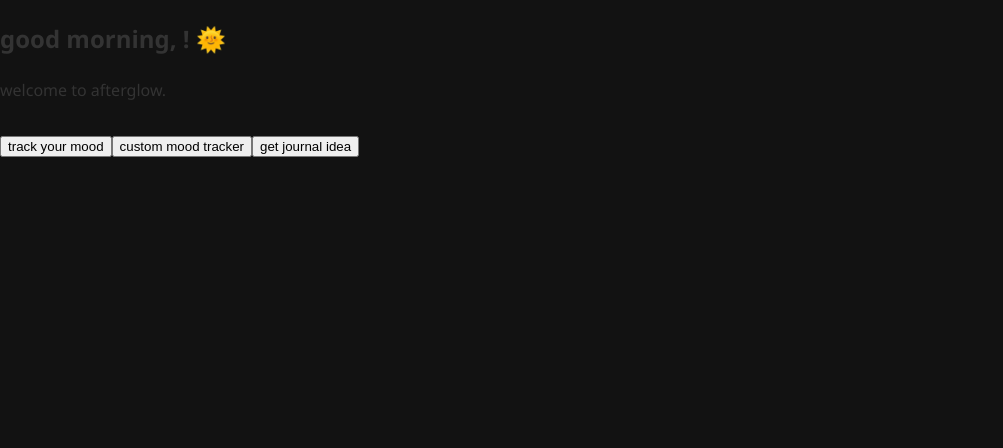
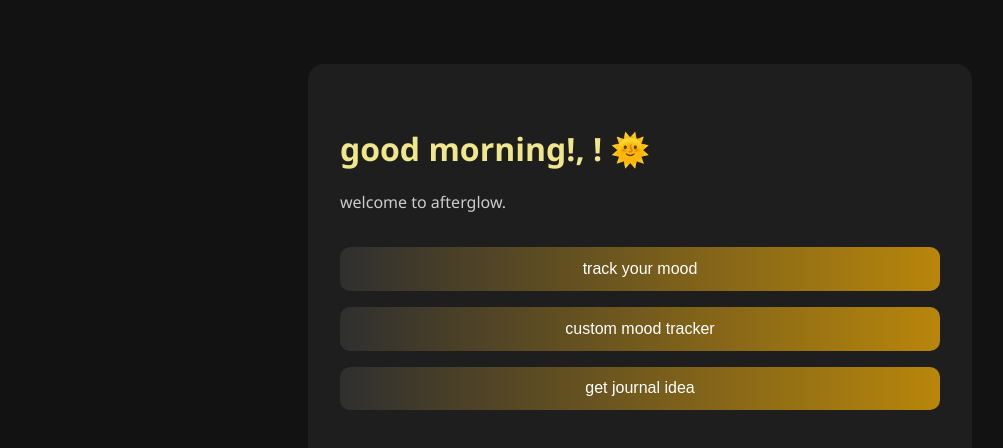
Before and after one commit to 46-HA/afterglow, a React (Vite) app in the folder afterglow/: page /dashboard in a window 1280 px wide. Shown: the top 448 px of the page, without its empty margins (0-1003 px from the left). Built offline with nearby package versions, Linux system fonts and the light colour scheme; no server answers.

Commit message:
added a better dashboard

```diff
--- a/afterglow/src/Dashboard.jsx
+++ b/afterglow/src/Dashboard.jsx
@@ -1,15 +1,15 @@
+import './css/Dashboard.css';
 import { useEffect, useState } from 'react';
 import axios from 'axios';
 import { useNavigate } from 'react-router-dom';
 
 const API_URL = 'http://localhost:2044/api';
-const WEATHER_API_KEY = "0ca7d9ac3fbf28ff0b412e5961fdcd3e"; // lol idc if someone steals this (dotenv isn't working)
+const WEATHER_API_KEY = '0ca7d9ac3fbf28ff0b412e5961fdcd3e'; // amazing security (dotenv wouldn't work)
 
 export default function Dashboard() {
-  const [name, setName] = useState(''); // 👤
-  const [greeting, setGreeting] = useState(''); // ⏰
-  const [weather, setWeather] = useState(null); // 🌦️
-
+  const [name, setName] = useState('');
+  const [greeting, setGreeting] = useState('');
+  const [weather, setWeather] = useState(null);
   const [journalPrompt, setJournalPrompt] = useState('');
   const [journalEntry, setJournalEntry] = useState('');
   const [loading, setLoading] = useState(false);
@@ -18,7 +18,7 @@
 
   useEffect(() => {
     const hour = new Date().getHours();
-    if (hour < 12) setGreeting('good morning');
+    if (hour < 12) setGreeting('good morning!');
     else if (hour < 18) setGreeting('good afternoon');
     else setGreeting('good evening');
   }, []);
@@ -28,23 +28,17 @@
     if (email) {
       axios
         .post(`${API_URL}/get-user-name`, { email })
-        .then((res) => {
-          setName(res.data.name || 'friend');
-        })
-        .catch((err) => {
-          console.error('Failed to fetch name:', err);
-          setName('friend');
-        });
+        .then((res) => setName(res.data.name || 'buddy'))
+        .catch(() => setName('buddy'));
     }
   }, []);
 
   useEffect(() => {
     if (navigator.geolocation) {
-      navigator.geolocation.getCurrentPosition(async (position) => {
-        const { latitude, longitude } = position.coords;
+      navigator.geolocation.getCurrentPosition(async ({ coords }) => {
         try {
           const response = await fetch(
-            `https://api.openweathermap.org/data/2.5/weather?lat=${latitude}&lon=${longitude}&appid=${WEATHER_API_KEY}&units=metric`
+            `https://api.openweathermap.org/data/2.5/weather?lat=${coords.latitude}&lon=${coords.longitude}&appid=${WEATHER_API_KEY}&units=metric`
           );
           const data = await response.json();
           setWeather({
@@ -52,8 +46,8 @@
             condition: data.weather[0].main,
             city: data.name,
           });
-        } catch (err) {
-          console.error('Failed to fetch weather:', err);
+        } catch {
+          console.error('Failed to fetch weather');
         }
       });
     }
@@ -75,102 +69,71 @@
           ],
         },
         {
-          headers: {
-            'Content-Type': 'application/json',
-          },
+          headers: { 'Content-Type': 'application/json' },
         }
       );
 
       const content = response.data.choices?.[0]?.message?.content;
       setJournalPrompt(content || 'no prompt returned');
-    } catch (err) {
-      console.error(`error fetching journal prompt: ${err}`);
+    } catch {
       setError('failed to fetch journal prompt');
     } finally {
       setLoading(false);
     }
   };
 
-  const handleEntryChange = (e) => {
-    const lowercaseText = e.target.value.toLowerCase();
-    setJournalEntry(lowercaseText);
-  };
-
   const handleSaveEntry = async () => {
     const userEmail = localStorage.getItem('userEmail');
-
     try {
-      const response = await axios.post(`${API_URL}/check-user`, { email: userEmail });
-
-      if (!response.data.userId) {
-        setError('user not found');
-        return;
-      }
+      const res = await axios.post(`${API_URL}/check-user`, { email: userEmail });
+      if (!res.data.userId) return setError('user not found');
 
       await axios.post(`${API_URL}/journal`, {
-        userId: response.data.userId,
+        userId: res.data.userId,
         content: journalEntry,
       });
+
       alert('journal updated');
-    } catch (err) {
-      console.error(`error saving journal: ${err}`);
+    } catch {
       setError('failed to save journal entry');
     }
   };
 
   return (
-    <div className="dashboard">
-      <h2>{greeting}, {name}! 🌞</h2> {/* 🧑‍💻 */}
+    <div className="dashboard-container">
+      <div className="dashboard-content fade-in">
+        <h2>{greeting}, {name}! 🌞</h2>
         <p>welcome to afterglow.</p>
 
         {weather && (
-        <p>
+          <p className="weather-info">
             it's currently {weather.temp}°C and {weather.condition} in {weather.city}. 🌤️
           </p>
         )}
 
-      <button onClick={() => navigate('/mood')} style={{ marginTop: '1rem' }}>
-        track your mood
-      </button>
-
-      <button onClick={() => navigate('/emotion')} style={{ marginTop: '1rem' }}>
-        custom mood tracker
-      </button>
-
-      <button onClick={getJournalIdea} style={{ marginTop: '1rem' }}>
+        <div className="button-group">
+          <button onClick={() => navigate('/mood')}>track your mood</button>
+          <button onClick={() => navigate('/emotion')}>custom mood tracker</button>
+          <button onClick={getJournalIdea}>
             {loading ? 'getting idea...' : 'get journal idea'}
           </button>
+        </div>
 
-      {error && <p style={{ color: 'red' }}>{error}</p>}
+        {error && <p className="error-message">{error}</p>}
 
         {journalPrompt && (
-        <div>
+          <div className="journal-section">
             <h3>journal idea:</h3>
-          <p>{journalPrompt}</p>
-
+            <p className="prompt">{journalPrompt}</p>
             <textarea
               value={journalEntry}
-            onChange={handleEntryChange}
-            rows={6}
+              onChange={(e) => setJournalEntry(e.target.value.toLowerCase())}
               placeholder="start writing here..."
-            style={{
-              width: '100%',
-              marginTop: '1rem',
-              padding: '1rem',
-              fontSize: '1rem',
-              background: '#1e1e1e',
-              color: 'white',
-              border: '1px solid #444',
-              borderRadius: '8px',
-              resize: 'none',
-            }}
             />
-
-          <button onClick={handleSaveEntry} style={{ marginTop: '1rem' }}>
-            save entry
-          </button>
+            <button onClick={handleSaveEntry}>save entry</button>
           </div>
         )}
       </div>
+    </div>
   );
 }
--- /dev/null
+++ b/afterglow/src/css/Dashboard.css
@@ -0,0 +1,124 @@
+body {
+    margin: 0;
+    font-family: "Segoe UI", Tahoma, Georgia, 'Times New Roman', Times, serif;
+    background: #121212;
+    color: #f5f5f5;
+    line-height: 1.6;
+}
+
+.dashboard-container {
+    display: flex;
+    justify-content: center;
+    padding: 4rem 1rem;
+}
+
+.dashboard-content {
+    max-width: 600px;
+    width: 100%;
+    background: #1e1e1e;
+    padding: 2rem;
+    border-radius: 16px;
+    box-shadow: 0 px 20px rgba(0,0,0,0.3);
+    animation: fadeIn 0.8s ease-in-out;
+}
+
+.dashboard-content h2 {
+    font-size: 2rem;
+    color: #f0e68c;
+    margin-bottom: 0.5rem;
+}
+
+.dashboard-content p {
+    font-size: 1rem;
+    color: #ccc;
+}
+
+.weather-info {
+    margin: 1rem 0;
+    font-style: italic;
+}
+
+.button-group {
+    display: flex;
+    flex-direction: column;
+    gap: 1rem;
+    margin: 2rem 0;
+}
+
+.button-group button {
+    background: linear-gradient(to right, #2f2f2f, #b8860b);
+    color: white;
+    border: none;
+    padding: 0.8rem;
+    font-size: 1rem;
+    border-radius: 10px;
+    cursor: pointer;
+    transition: transform 0.2s ease, background 0.2s;
+}
+
+.button-group button:hover {
+    transform: scale(1.05);
+    background: linear-gradient(to right, #1e1e1e, #a97400);
+}
+
+.journal-section {
+    margin-top: 2rem;
+}
+
+.journal-section h3 {
+    color: #f0e68c;
+    margin-bottom: 0.5rem;
+}
+
+.prompt {
+    font-style: italic;
+    margin-bottom: 1rem;
+}
+
+.journal-section textarea{
+    width: 100%;
+    padding: 1rem;
+    border-radius: 10px;
+    background: #2c2c2c;
+    color: white;
+    border: 1px solid #444;
+    font-size: 1rem;
+    resize: none;
+    min-height: 150px;
+    margin-bottom: 1rem;
+}
+
+.journal-section button {
+    background: #b8860b;
+    color: #121212;
+    border: none;
+    padding: 0.75rem 1.2rem;
+    font-size: 1rem;
+    border-radius: 8px;
+    cursor: pointer;
+    transition: background 0.2s ease;
+}
+
+.journal-section button:hover {
+    background: #a97400;
+}
+
+.error-message {
+    color: #ff6b6b;
+    margin-top: 1rem;
+}
+
+.fade-in {
+    animation: fadeIn 1s ease-in-out;
+}
+
+@keyframes fadeIn {
+    from {
+        opacity: 0;
+        transform: translateY(10px);
+    }
+    to {
+        opacity: 1;
+        transform: translateY(0);
+    }
+}
```
Lines whose indentation alone changed are shown as unchanged.
